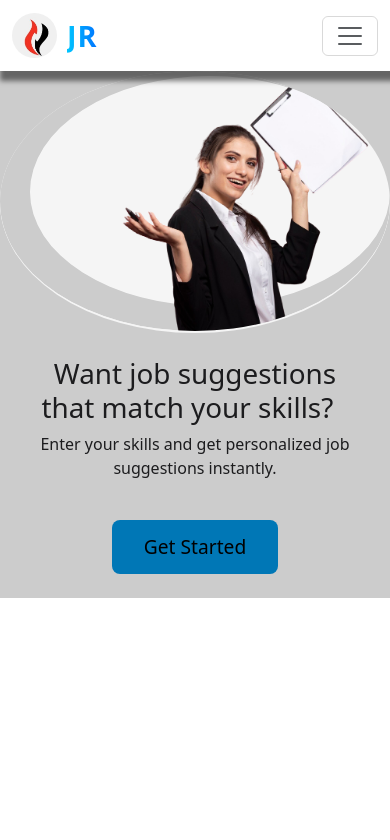
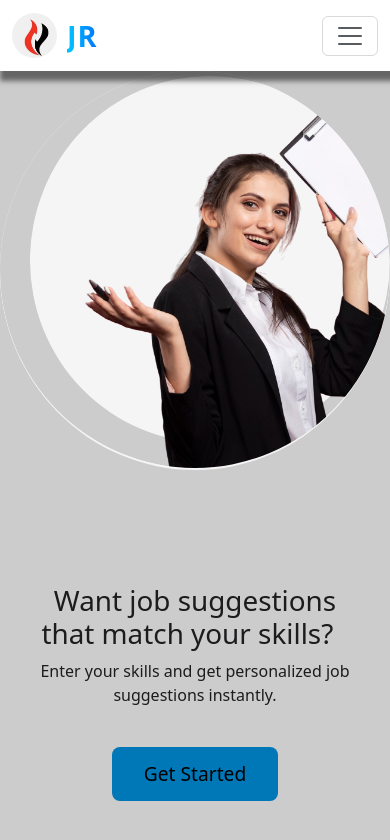
Before and after one commit to Tripti788/job_recomender, a React (Vite) app in the folder frontend/: page / in a window 390 px wide. Shown: the top 840 px of the page. Built offline with nearby package versions, Linux system fonts and the light colour scheme.

Commit message:
change in design

```diff
--- a/frontend/src/components/Pages/Home.css
+++ b/frontend/src/components/Pages/Home.css
@@ -70,7 +70,7 @@
 @media (max-width: 768px) {
   .hero-section {
     flex-direction: column;
-    height: auto;
+    /* height: auto; */
   }
 
   .half-hero {
```
